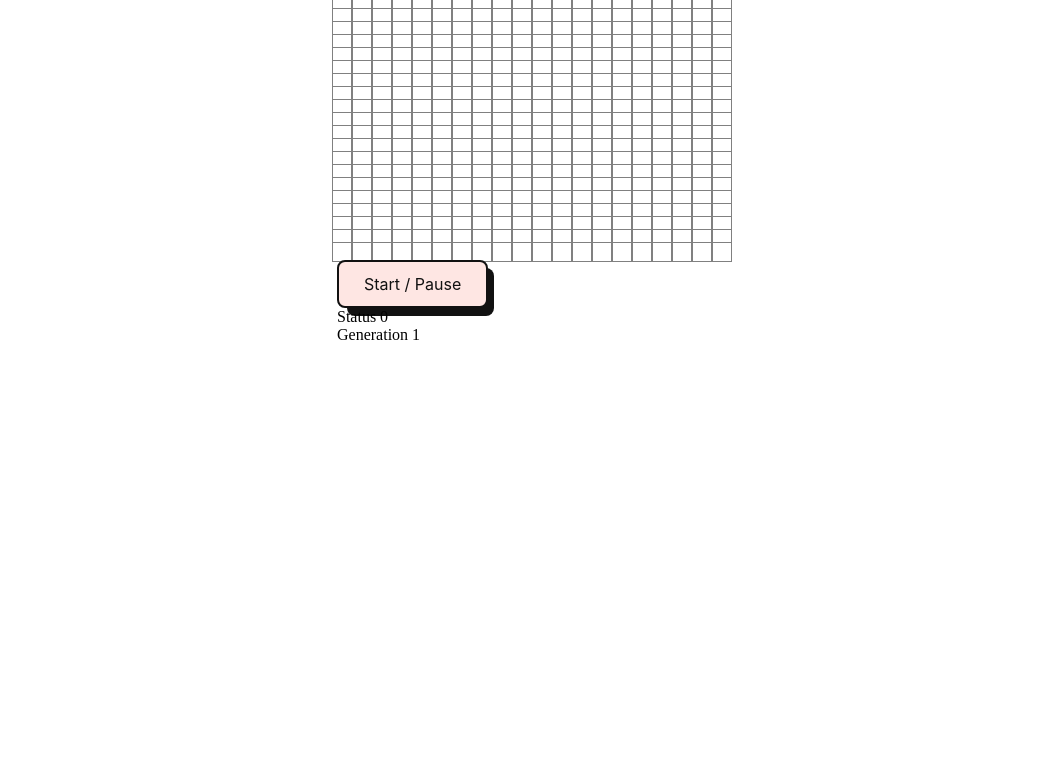
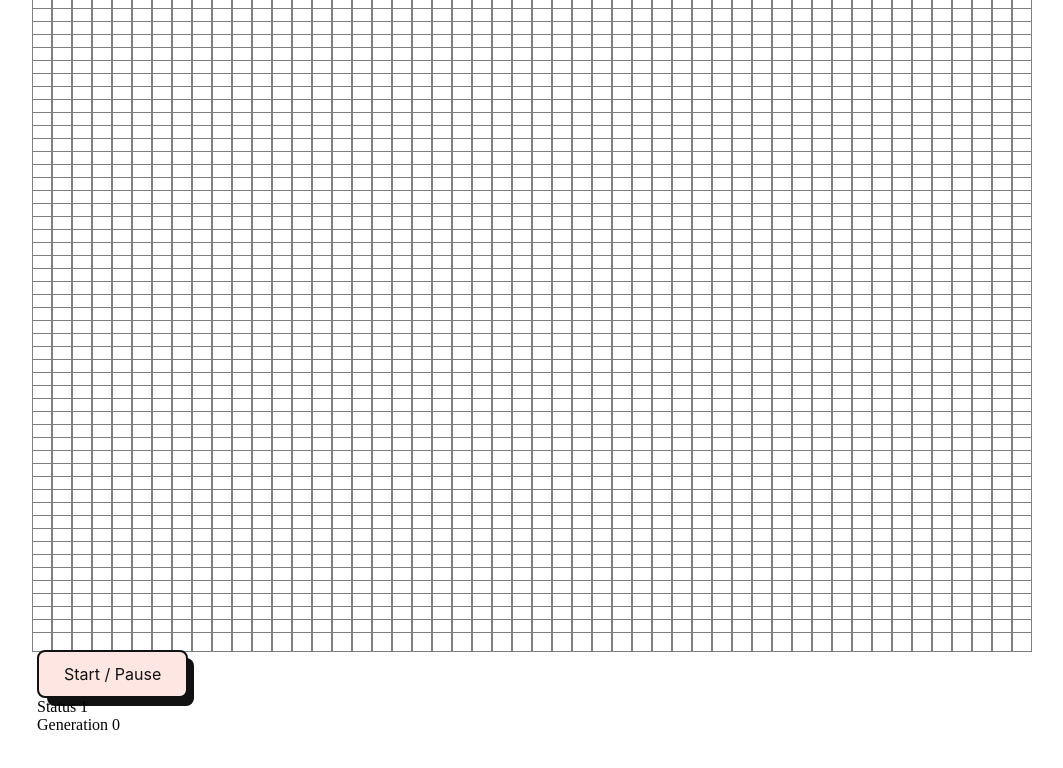
Before and after one commit to Chikitica/angular_game_of_life, an Angular app: page / in a window 1280 px wide. Shown: the top 768 px of the page, without its empty margins (108-1171 px from the left). Built offline with nearby package versions, Linux system fonts and the light colour scheme.

Commit message:
Set interval for generations

```diff
--- a/src/app/app.component.ts
+++ b/src/app/app.component.ts
@@ -18,22 +18,22 @@ export class AppComponent implements OnInit{
 
 
   constructor(){
-    this.numCols = 20;
-    this.numRows = 20;
+    this.numCols = 50;
+    this.numRows = 50;
     this.generation = 0;
-    this.gameStatus = 0;
+    this.gameStatus = 1;
     this.board = new Board(this.numCols, this.numRows);
 
   }
 
   ngOnInit(): void {
-   setTimeout(()=> {
+   setInterval(()=> {
     if(this.gameStatus === 0){
       this.board.checkboard();
       this.generation++;
     }
 
-   }, 1000)
+   }, 400)
 
   }
 
```
